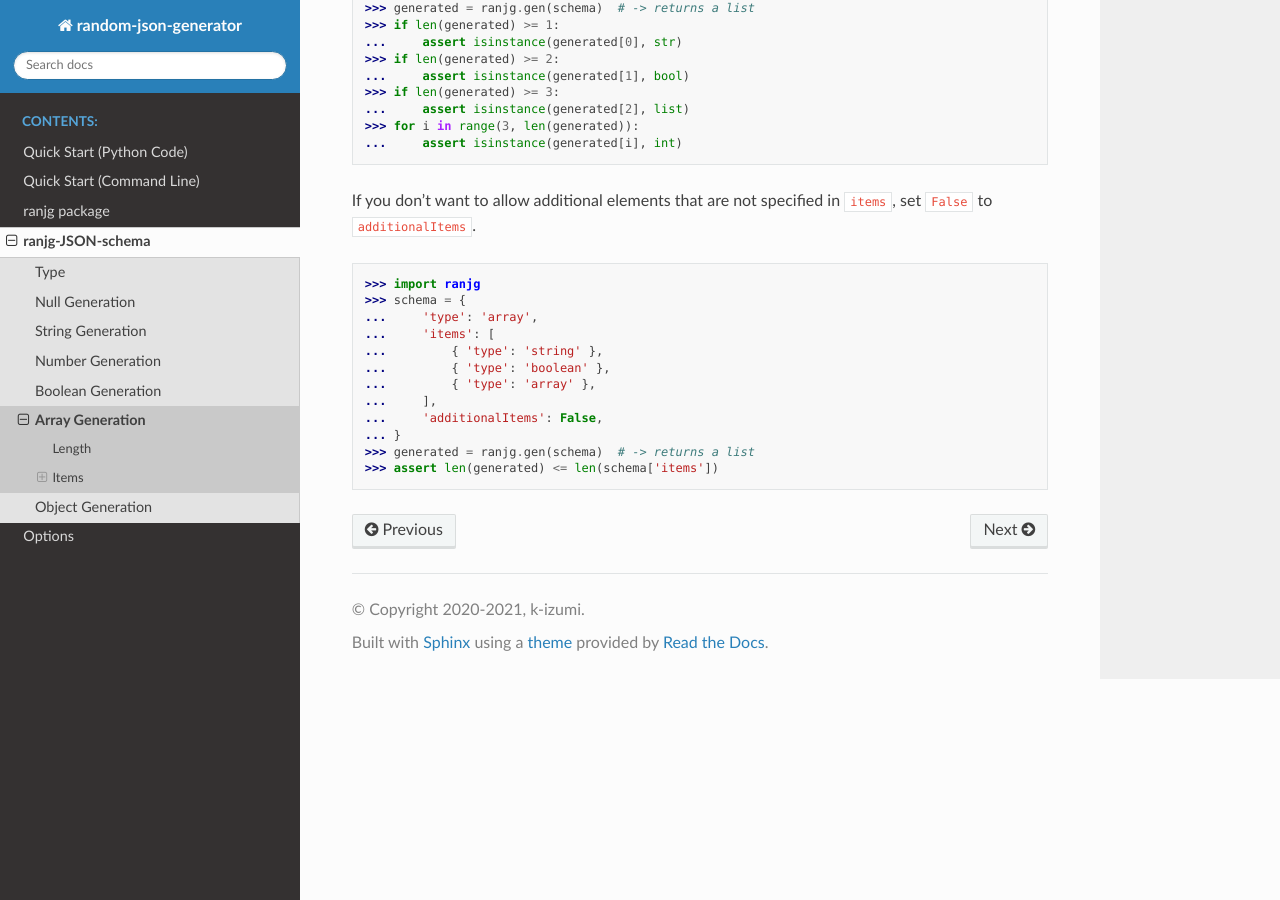
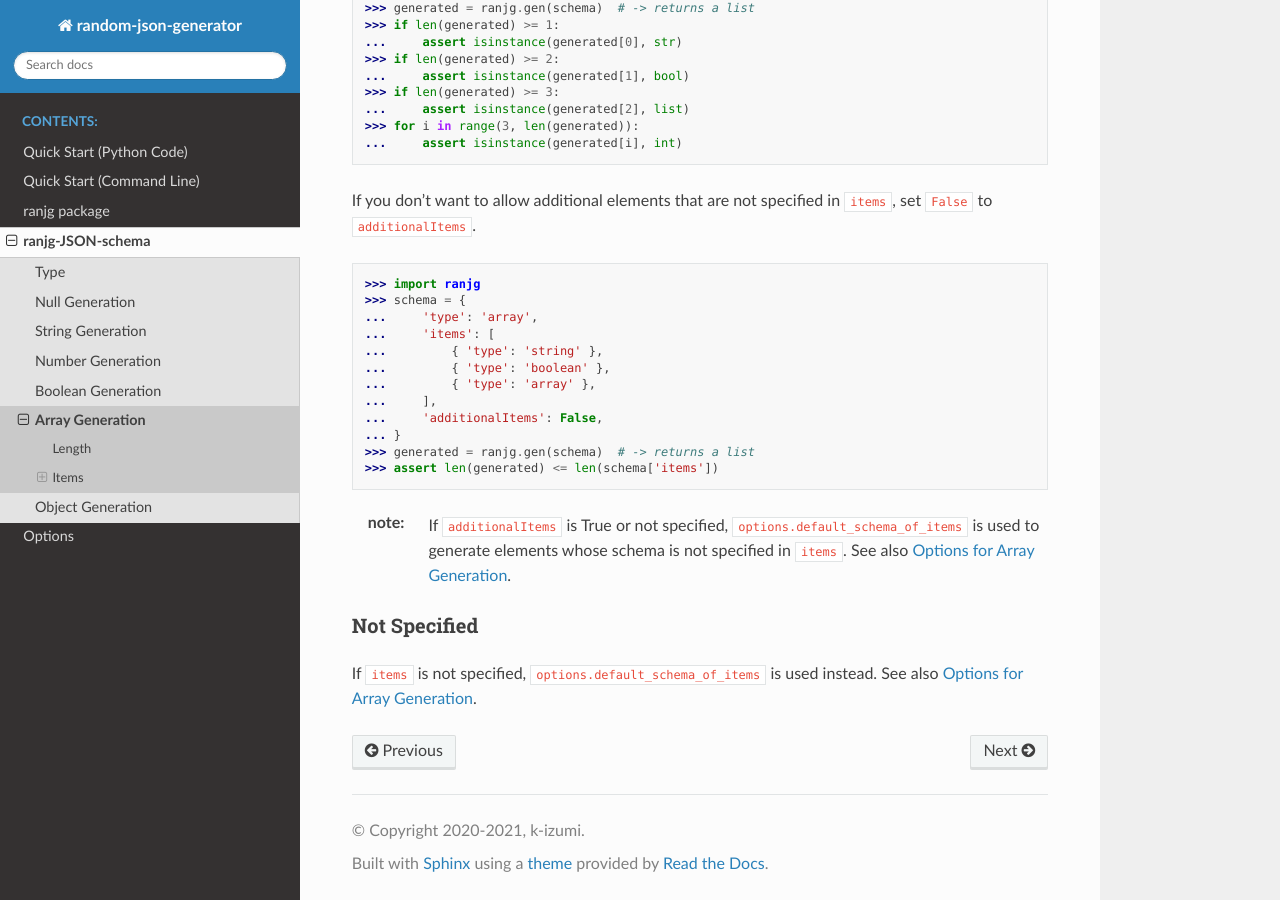
Before and after one commit to unaguna/random-json-generator, a Sphinx documentation site: the page built from sphinx/source/ranjg-json-schema_array.rst, in a window 1280 px wide and 900 px high, scrolled down 2246 px. Built offline with Sphinx 7.4.7 and the Read the Docs theme 2.0.0, drawn with Linux system fonts in a browser that asks for light colours.

Commit message:
📝genlistで使用されるオプションについて記載

```diff
--- a/sphinx/source/ranjg-json-schema_array.rst
+++ b/sphinx/source/ranjg-json-schema_array.rst
@@ -121,3 +121,13 @@ If you don't want to allow additional elements that are not specified in ``items
 ... }
 >>> generated = ranjg.gen(schema)  # -> returns a list
 >>> assert len(generated) <= len(schema['items'])
+
+
+:note:
+    If ``additionalItems`` is True or not specified, ``options.default_schema_of_items`` is used to generate elements whose
+    schema is not specified in ``items``. See also :doc:`ranjg-options_array`.
+
+
+Not Specified
+^^^^^^^^^^^^^
+If ``items`` is not specified, ``options.default_schema_of_items`` is used instead. See also :doc:`ranjg-options_array`.
--- a/sphinx/source/ranjg-options.rst
+++ b/sphinx/source/ranjg-options.rst
@@ -37,5 +37,6 @@ The following pages show keywords of Options.
 
    ranjg-options_string
    ranjg-options_boolean
+   ranjg-options_array
 
 .. _JSON schema: https://json-schema.org/
```
Also changed, not shown: sphinx/source/ranjg-options_array.rst (added, +36 -0 lines).
